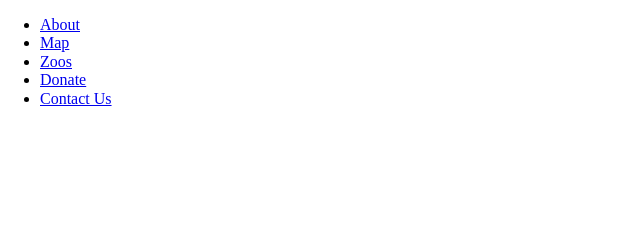
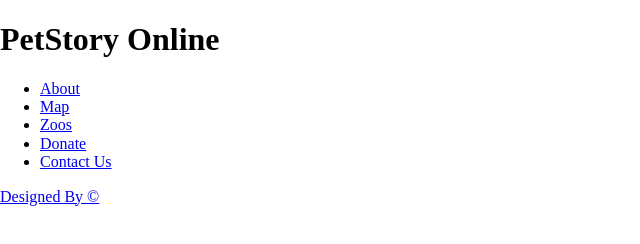
Before and after one commit to existanz/RSS_FE_JS_projects, a plain HTML site: page online-zoo/pages/main/index.html in a window 1280 px wide. Shown: the whole page, without its empty margins (0-640 px from the left). Drawn offline with Linux system fonts and the light colour scheme.

Commit message:
feat: fill header content 	modified:   online-zoo/pages/main/index.html

```diff
--- a/online-zoo/pages/main/index.html
+++ b/online-zoo/pages/main/index.html
@@ -10,6 +10,7 @@
 <body>
     <header>
         <nav>
+            <h1>PetStory Online</h1>
             <ul>
                 <li><a href="#about">About</a></li>
                 <li><a href="#map">Map</a></li>
@@ -17,6 +18,7 @@
                 <li><a href="#donate">Donate</a></li>
                 <li><a href="#contactus">Contact Us</a></li>
             </ul>
+            <a href="https://www.figma.com/file/ypzT9idgAILaSRVRmDAJxn/online-zoo-3-weeks?node-id=0%3A1">Designed By &copy;</a>
         </nav>
     </header>
     <main>
```
